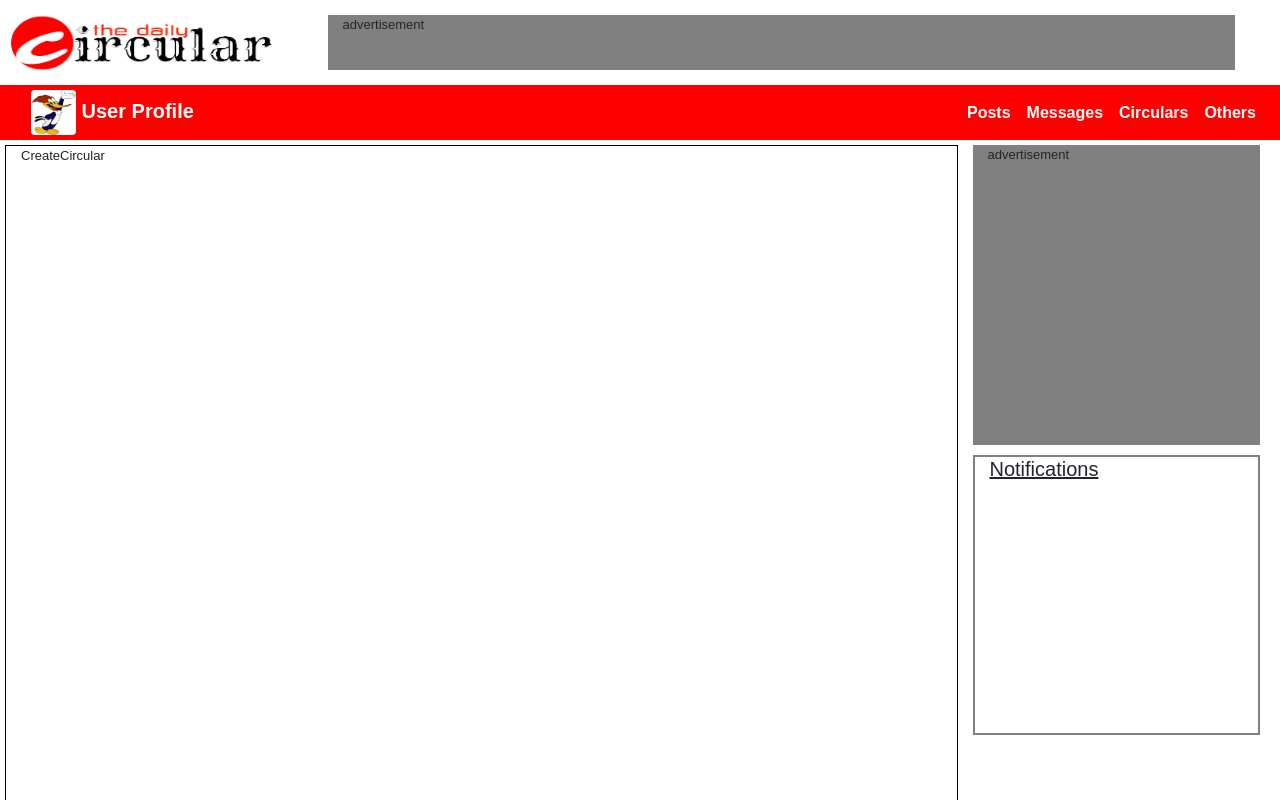
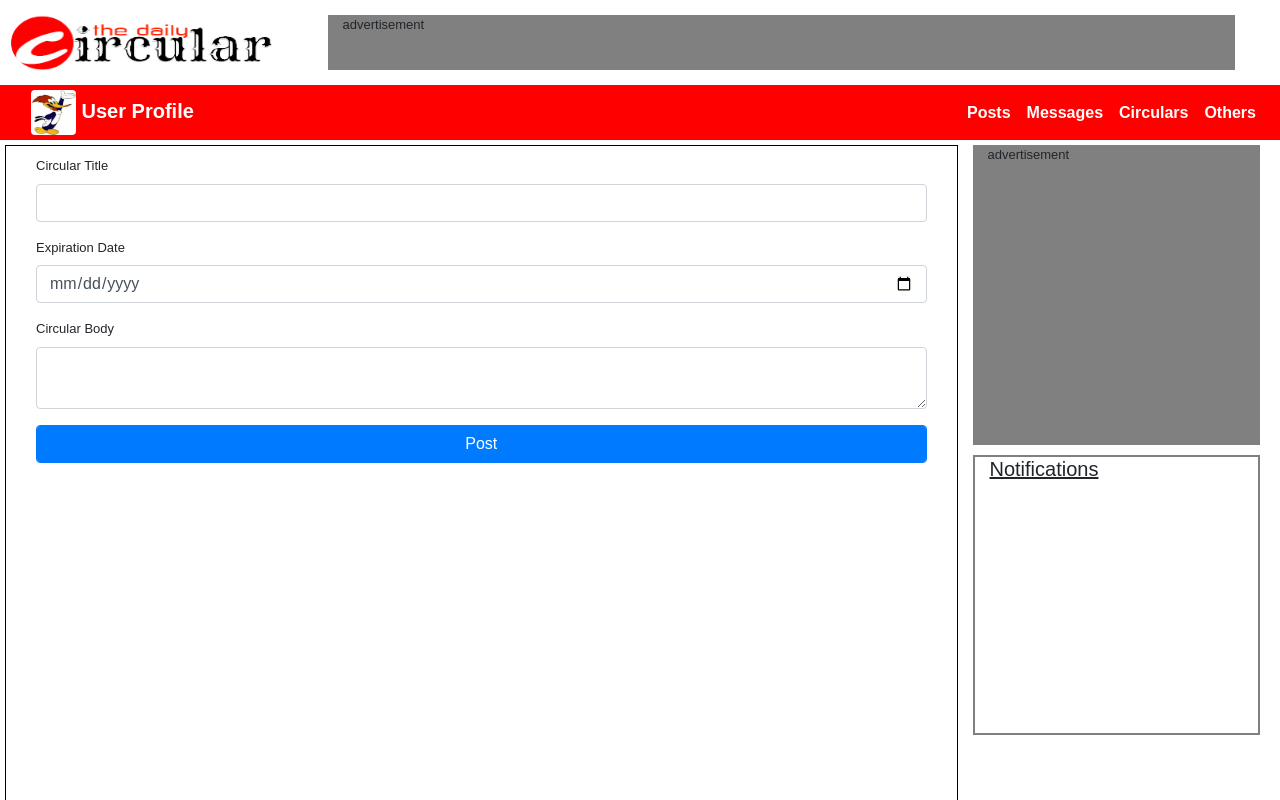
Before and after one commit to TheDailyCircular/tdc-react-app, a React (Create React App) app: page /posts/create in a window 1280 px wide. Shown: the top 800 px of the page. Built offline with nearby package versions, Linux system fonts and the light colour scheme.

Commit message:
Create Circular form

```diff
--- a/src/components/circular/Circulars.css
+++ b/src/components/circular/Circulars.css
@@ -31,3 +31,7 @@
   font-size: 25px;
   margin-left: 5px;
 }
+
+#create-circular-container {
+  padding-top: 10px;
+}
--- a/src/components/circular/CreateCircular.js
+++ b/src/components/circular/CreateCircular.js
@@ -1,11 +1,48 @@
 import React, { Component } from 'react'
+import { Container, Form, Button } from 'react-bootstrap';
 
 class CreateCircular extends Component {
+  constructor() {
+    super();
+
+    this.onSubmit = this.onSubmit.bind(this);
+  }
+
+  onSubmit = event => { }
+
   render() {
     return (
-      <div>
-        CreateCircular
-      </div>
+      <Container id="create-circular-container">
+        <Form id="create-circular-from" onSubmit={this.onSubmit}>
+          <Form.Group>
+            <Form.Label>Circular Title</Form.Label>
+            <Form.Control
+              name="title"
+              type="text"
+            >
+            </Form.Control>
+          </Form.Group>
+          <Form.Group>
+            <Form.Label>Expiration Date</Form.Label>
+            <Form.Control
+              name="expirationDate"
+              type="date"
+            >
+            </Form.Control>
+          </Form.Group>
+          <Form.Group>
+            <Form.Label>Circular Body</Form.Label>
+            <textarea
+              className="form-control"
+              name="text"
+            >
+            </textarea>
+          </Form.Group>
+          <Form.Group>
+            <Button className="form-control" type="submit">Post</Button>
+          </Form.Group>
+        </Form>
+      </Container>
     )
   }
 }
```
